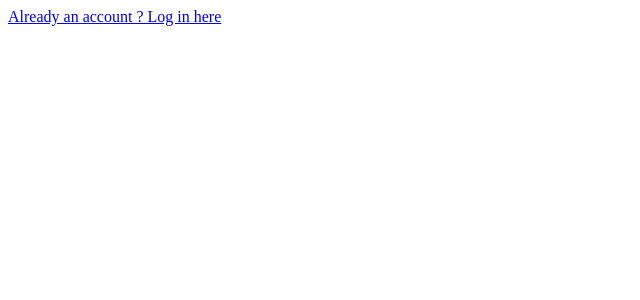
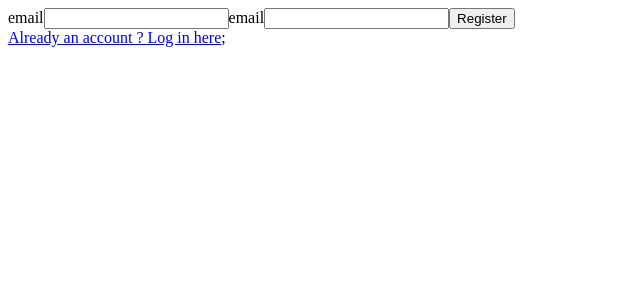
Before and after one commit to Adjel/challengetodo, a Next.js app: page /Register in a window 1280 px wide. Shown: the top 300 px of the page, without its empty margins (0-640 px from the left). Built offline with nearby package versions, Linux system fonts and the light colour scheme; no server answers.

Commit message:
invalid api key because env missing

```diff
--- a/src/pages/Register.js
+++ b/src/pages/Register.js
@@ -1,5 +1,53 @@
+"use client";
+import { UserContext } from "@/provider/UserProvider";
 import Link from "next/link";
+import { useContext, useEffect, useState } from "react";
 
 export default function Register() {
-  return <Link href="Login/">Already an account ? Log in here</Link>;
+  const [userAccount, setUserAccount] = useState({
+    email: "",
+    password: "",
+  });
+
+  const { user, handleRegsiter } = useContext(UserContext);
+
+  function handleOnChange(event) {
+    const { value, name } = event.target;
+    setUserAccount({
+      ...userAccount,
+      [name]: value,
+    });
+  }
+
+  function handleOnSubmit(event) {
+    event.preventDefault();
+    handleRegsiter(userAccount);
+  }
+
+  return (
+    <>
+      <form>
+        <label htmlFor="email">email</label>
+        <input
+          type="email"
+          id="email"
+          name="email"
+          value={userAccount.email}
+          onChange={(event) => handleOnChange(event)}
+        ></input>
+        <label htmlFor="password">email</label>
+        <input
+          type="password"
+          id="password"
+          name="password"
+          value={userAccount.password}
+          onChange={(event) => handleOnChange(event)}
+        ></input>
+        <button type="submit" onClick={(event) => handleOnSubmit(event)}>
+          Register
+        </button>
+      </form>
+      <Link href="Login/">Already an account ? Log in here</Link>;
+    </>
+  );
 }
--- a/src/provider/UserProvider.js
+++ b/src/provider/UserProvider.js
@@ -1,7 +1,28 @@
-import { createContext } from "react";
+import { createContext, useState } from "react";
+import { createUserWithEmailAndPassword, auth } from "../Firebase";
 
 export const UserContext = createContext();
 
 export default function UserProvider({ children }) {
-  return <UserContext.Provider value="">{children}</UserContext.Provider>;
+  const [user, setUser] = useState();
+
+  async function handleRegsiter({ email, password }) {
+    createUserWithEmailAndPassword(auth, email, password)
+      .then((userCredential) => {
+        // Signed up
+        const user = userCredential.user;
+        console.log(user);
+      })
+      .catch((error) => {
+        const errorCode = error.code;
+        const errorMessage = error.message;
+        // ..
+      });
+  }
+
+  return (
+    <UserContext.Provider value={{ user, handleRegsiter }}>
+      {children}
+    </UserContext.Provider>
+  );
 }
```
